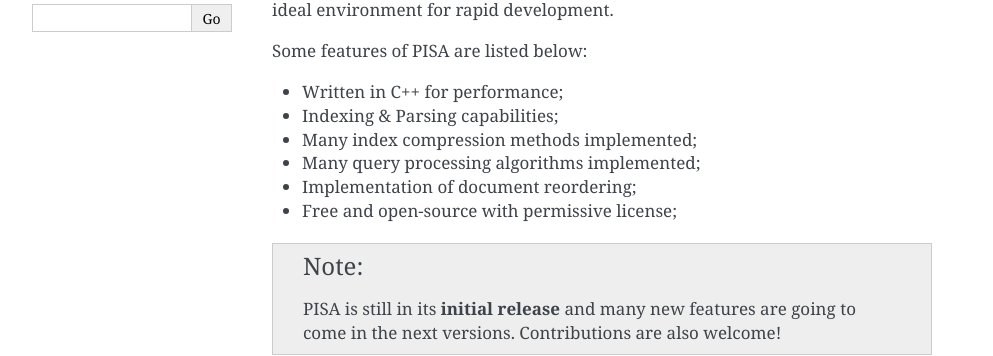
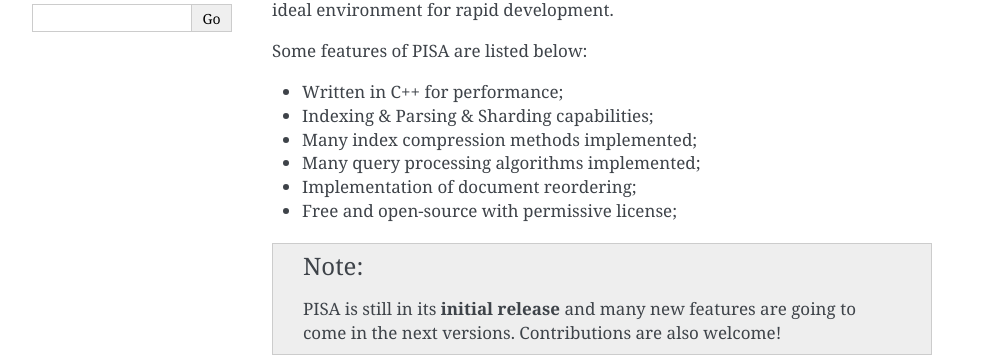
Before and after one commit to pisa-engine/pisa, a Sphinx documentation site: the page built from docs/source/index.rst, in a window 1280 px wide. Shown: the part 265-621 px from the top of the page, without its empty margins (148-1141 px from the left). Built offline with Sphinx 7.4.7, drawn with Linux system fonts in a browser that asks for light colours.

Commit message:
Update index.rst

```diff
--- a/docs/source/index.rst
+++ b/docs/source/index.rst
@@ -16,7 +16,7 @@
 Some features of PISA are listed below:
 
 * Written in C++ for performance;
-* Indexing & Parsing capabilities;
+* Indexing & Parsing & Sharding capabilities;
 * Many index compression methods implemented;
 * Many query processing algorithms implemented;
 * Implementation of document reordering;
```
